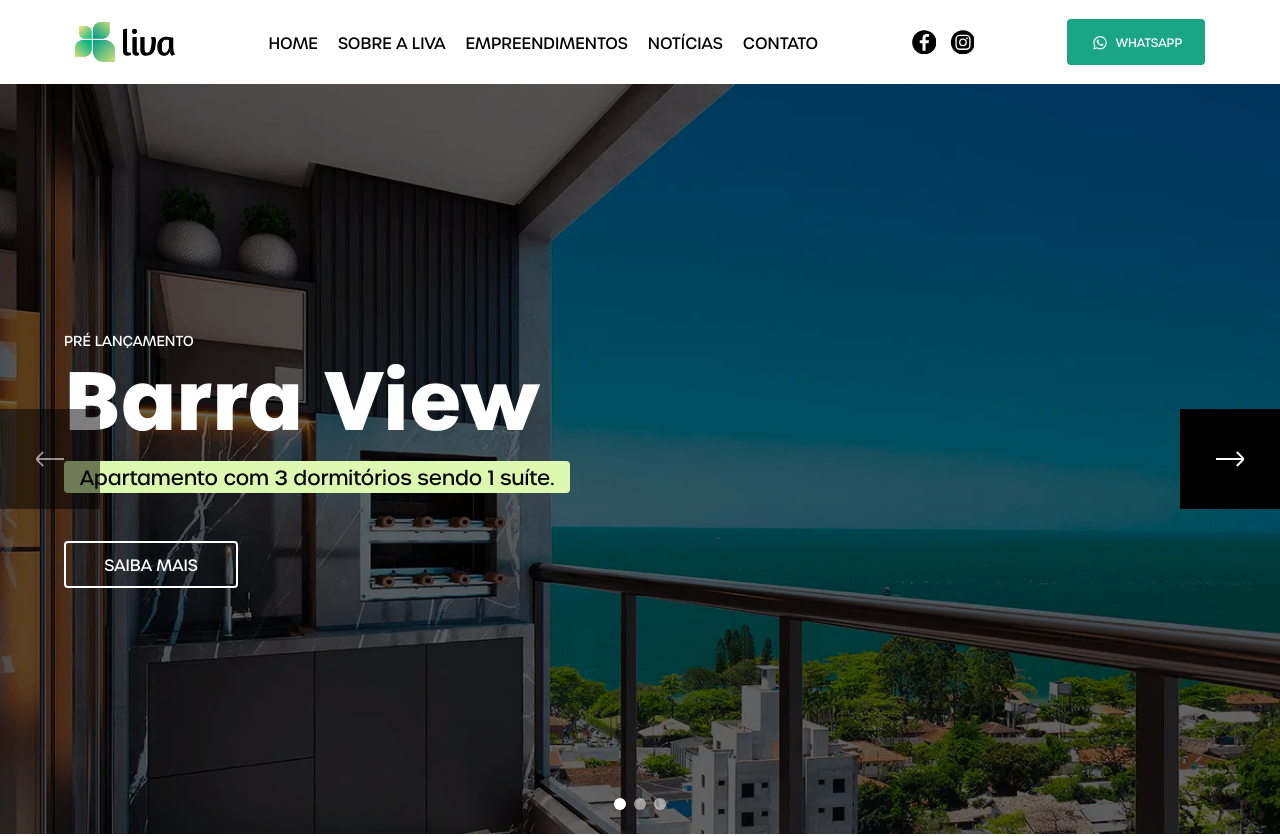
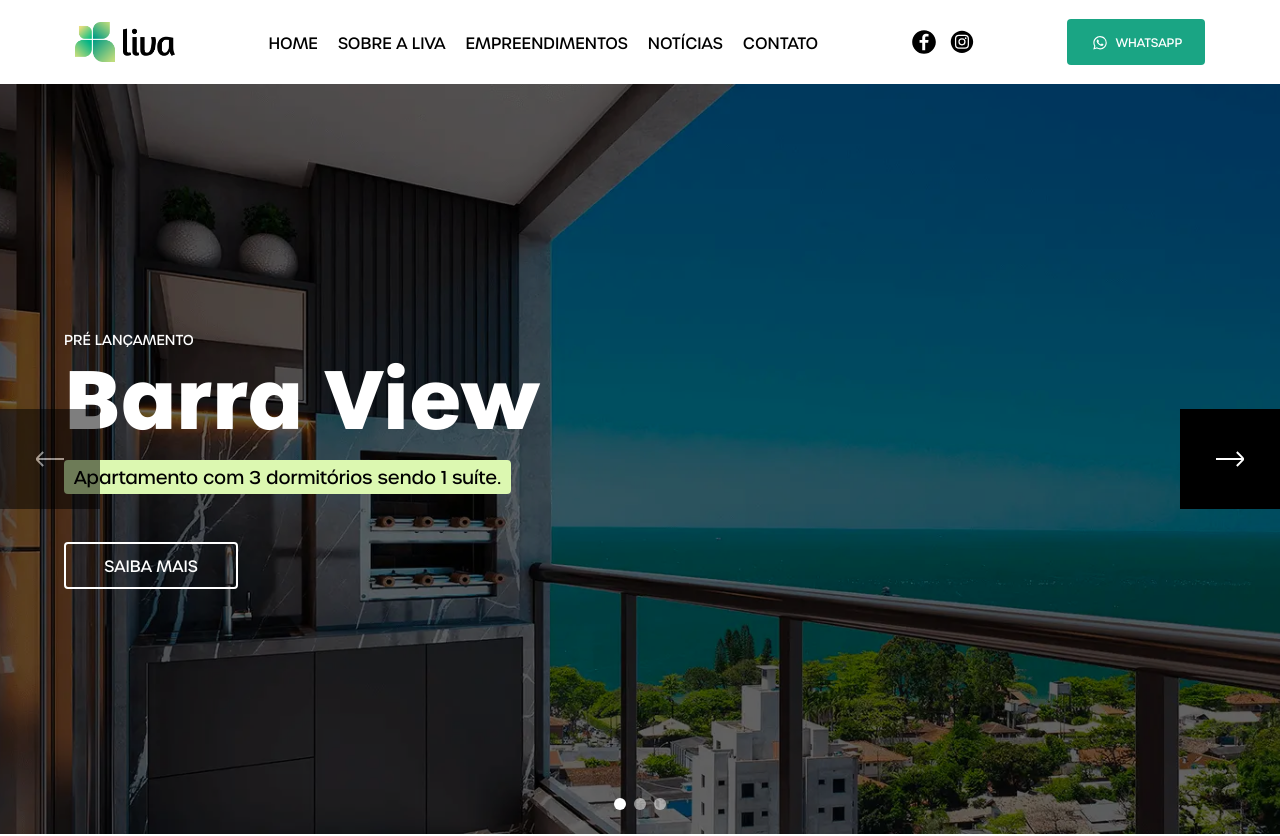
Before and after one commit to bwprado/febacapital, a Next.js app: page / in a window 1280 px wide. Shown: the top 836 px of the page. Built offline with nearby package versions, Linux system fonts and the light colour scheme.

Commit message:
Update SVG icons for Facebook and Instagram with appropriate viewBox attributes; enhance tag styles in slider component with updated font size, weight, and padding.

```diff
--- a/components/icons/facebook.tsx
+++ b/components/icons/facebook.tsx
@@ -5,6 +5,7 @@ const Facebook = (props: SVGProps<SVGSVGElement>) => (
   <svg
     width={props.width || 25}
     height={props.height || 25}
+    viewBox="0 0 24.641 24.641"
     xmlns="http://www.w3.org/2000/svg"
     fill="currentColor"
     {...props}
--- a/components/icons/instagram.tsx
+++ b/components/icons/instagram.tsx
@@ -5,6 +5,7 @@ const SvgComponent = (props: SVGProps<SVGSVGElement>) => (
   <svg
     width={props.width || 26}
     height={props.height || 25}
+    viewBox="0 0 26 25"
     fill="none"
     xmlns="http://www.w3.org/2000/svg"
     {...props}
--- a/components/slider/slider.module.css
+++ b/components/slider/slider.module.css
@@ -82,11 +82,14 @@
 }
 
 .tag {
-  font-size: 1.25rem;
+  font-size: 18px;
+  font-weight: 500;
+  font-style: medium;
+  line-height: 1;
   background-color: var(--secondary);
   color: var(--foreground);
   border-radius: var(--radius);
-  padding: 4px 1rem;
+  padding: 8px 10px;
   display: inline-block;
   font-weight: 500;
 }
```
